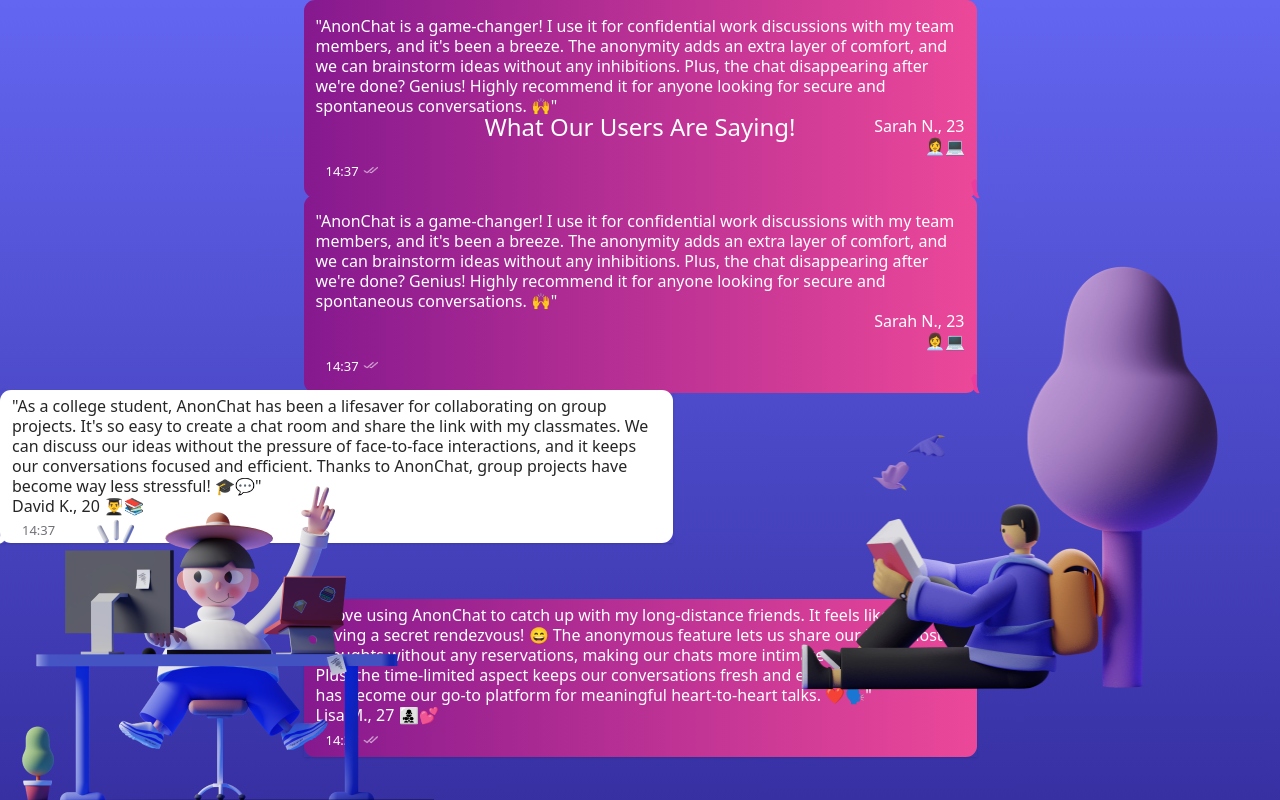
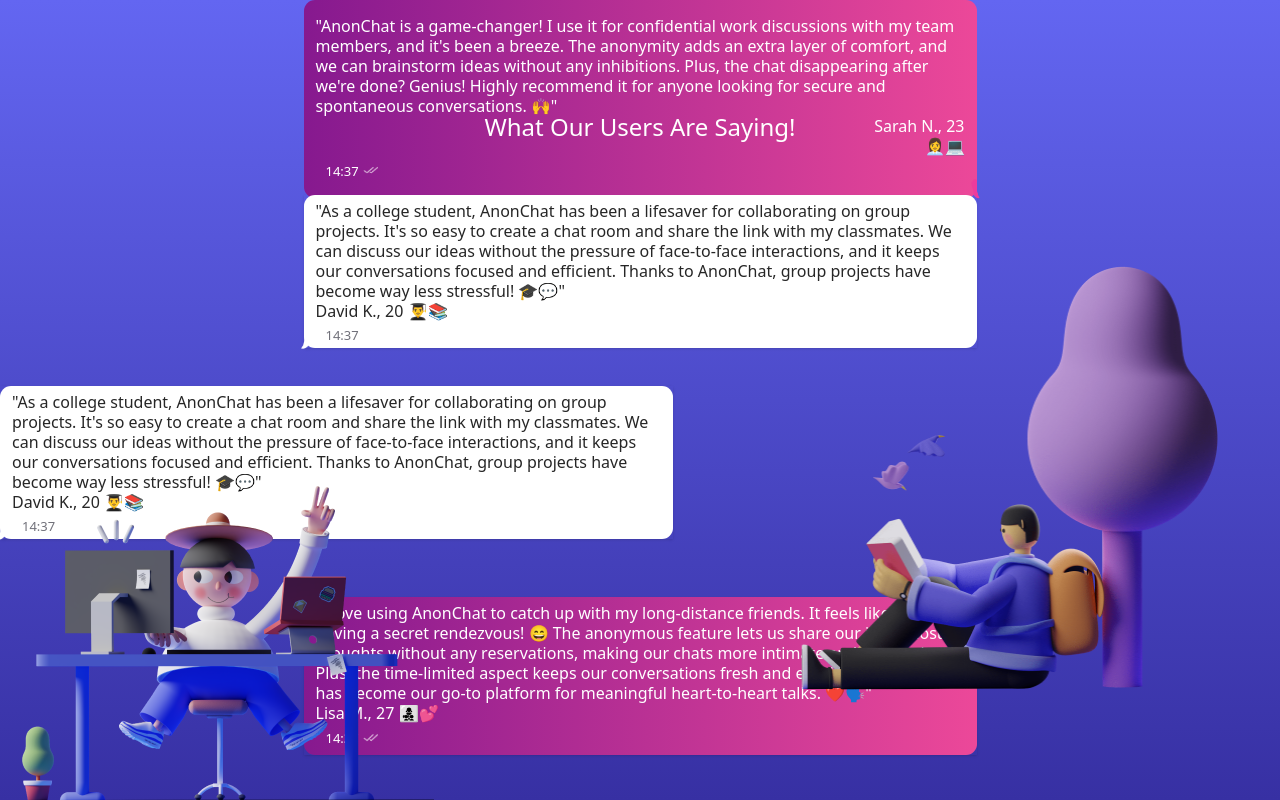
Before and after one commit to world-wide-techies/annon_chat, a Next.js app: page / in a window 1280 px wide. Built offline with nearby package versions, Linux system fonts and the light colour scheme; a web font is replaced by a local one.

Commit message:
Up5PM12:27 PMe5

```diff
--- a/app/components/testimonials_comp.js
+++ b/app/components/testimonials_comp.js
@@ -50,47 +50,37 @@ const Testimonials = () => {
             </div>
           </div>
 
-
           <div className="h-[195px] flex-col  flex">
-            <div className="w-[673px] relative  px-3 py-4 bg-gradient-to-r from-fuchsia-800 to-pink-500 rounded-[11px] ">
-              <div className="w-[11px] h-5 right-[-5px] bottom-[-1px] absolute">
+            <div className="w-[673px] shadow ">
+              <div className="grow relative shrink basis-0 self-stretch px-3 py-1.5 bg-white rounded-[11px]">
+                <div className="w-[11px] h-5 left-[-3px] bottom-[-1px] absolute">
                   <Image
-                  src={CONTAINER1}
+                    src={CONTAINER}
                     alt=""
                     className="w-[11px] h-[20px]  "
                   />
                 </div>
-
-              <div className="self-stretch text-white text-base font-normal leading-tight">
-                &quot;AnonChat is a game-changer! I use it for confidential work
-                discussions with my team members, and it&apos;s been a breeze.
-                The anonymity adds an extra layer of comfort, and we can
-                brainstorm ideas without any inhibitions. Plus, the chat
-                disappearing after we&apos;re done? Genius! Highly recommend it
-                for anyone looking for secure and spontaneous conversations.
-                🙌&quot;
+                <div className="self-stretch text-neutral-800 text-base font-normal leading-tight">
+                  "As a college student, AnonChat has been a lifesaver for
+                  collaborating on group projects. It's so easy to create a chat
+                  room and share the link with my classmates. We can discuss our
+                  ideas without the pressure of face-to-face interactions, and
+                  it keeps our conversations focused and efficient. Thanks to
+                  AnonChat, group projects have become way less stressful! 🎓💬"
+                  <br />
                 </div>
-              <div className="self-stretch text-right text-white text-base font-normal leading-tight">
-                Sarah N., 23
+                <div className="self-stretch text-neutral-800 text-base font-normal leading-tight">
+                  David K., 20 👨‍🎓📚
                   <br />
-                👩‍💼💻
                 </div>
-              <div className="pl-2.5 pt-2 justify-end items-center gap-1 inline-flex">
-                <div className="text-white text-[13px] font-normal leading-none">
+                <div className="pl-2.5 pt-2 ">
+                  <div className="text-zinc-500 text-[13px] font-normal leading-none">
                     14:37
-                </div>
-                <div className="w-[15px] h-3.5 relative opacity-80">
-                  <Image
-                    src={CHECKER}
-                    alt=""
-                    className="w-4 h-[9.50px] left-[-0.22px] top-[1.74px] absolute"
-                  />
                   </div>
                 </div>
               </div>
             </div>
-
-
+          </div>
 
           <div className="self-stretch h-[216px] ">
             <div className="w-[673px] shadow ">
```
Lines whose indentation alone changed are shown as unchanged.
